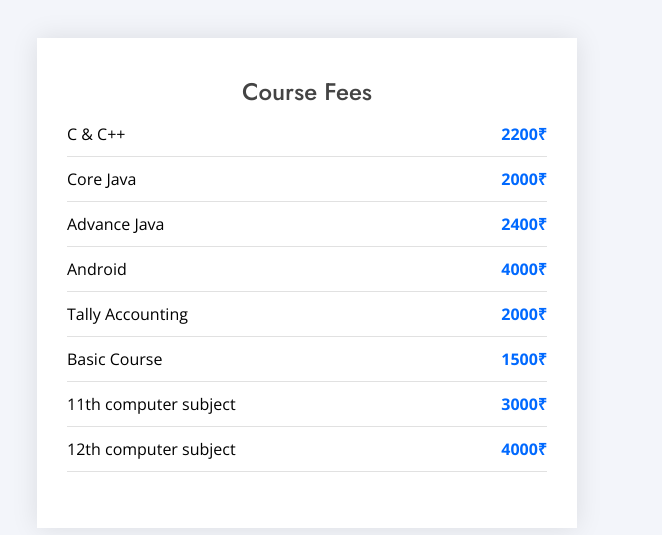
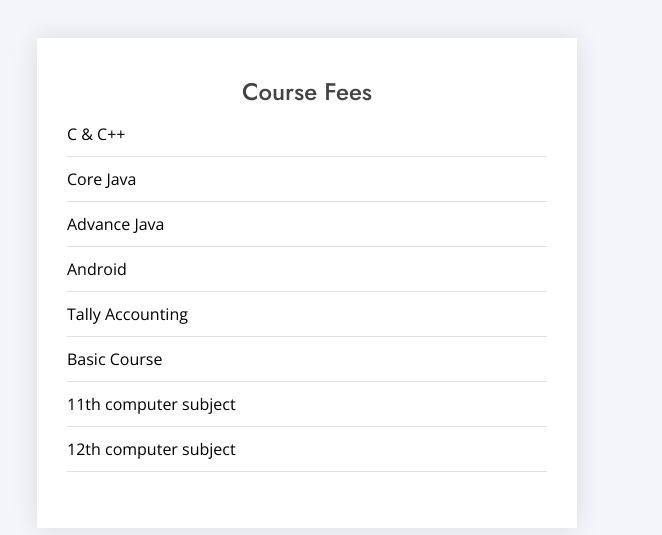
Before and after one commit to mayursbl/sbleducation, a plain HTML site: page index.html in a window 1280 px wide. Shown: the part 2680-3215 px from the top of the page, 618-1280 px from the left. Drawn offline with nearby package versions, Linux system fonts and the light colour scheme.

Commit message:
Update index.html

```diff
--- a/index.html
+++ b/index.html
@@ -239,14 +239,14 @@
           <div class="icon-box">
           <h4 class="text-center">Course Fees</h4>
           <ul class="mylist computercourse">
-            <li>C & C++ <span>2200₹</span></li>
-            <li>Core Java <span>2000₹</span></li>
-            <li>Advance Java <span>2400₹</span> </li>
-            <li>Android <span>4000₹</span> </li>
-            <li>Tally Accounting <span>2000₹</span> </li>
-            <li>Basic Course <span>1500₹</span> </li>
-            <li>11th  computer subject <span>3000₹</span> </li>
-            <li>12th computer subject <span>4000₹</span> </li>
+            <li>C & C++</li>
+            <li>Core Java</li>
+            <li>Advance Java</li>
+            <li>Android</li>
+            <li>Tally Accounting</li>
+            <li>Basic Course</li>
+            <li>11th  computer subject</li>
+            <li>12th computer subject</li>
           </ul>
         </div>
         </div>
```
